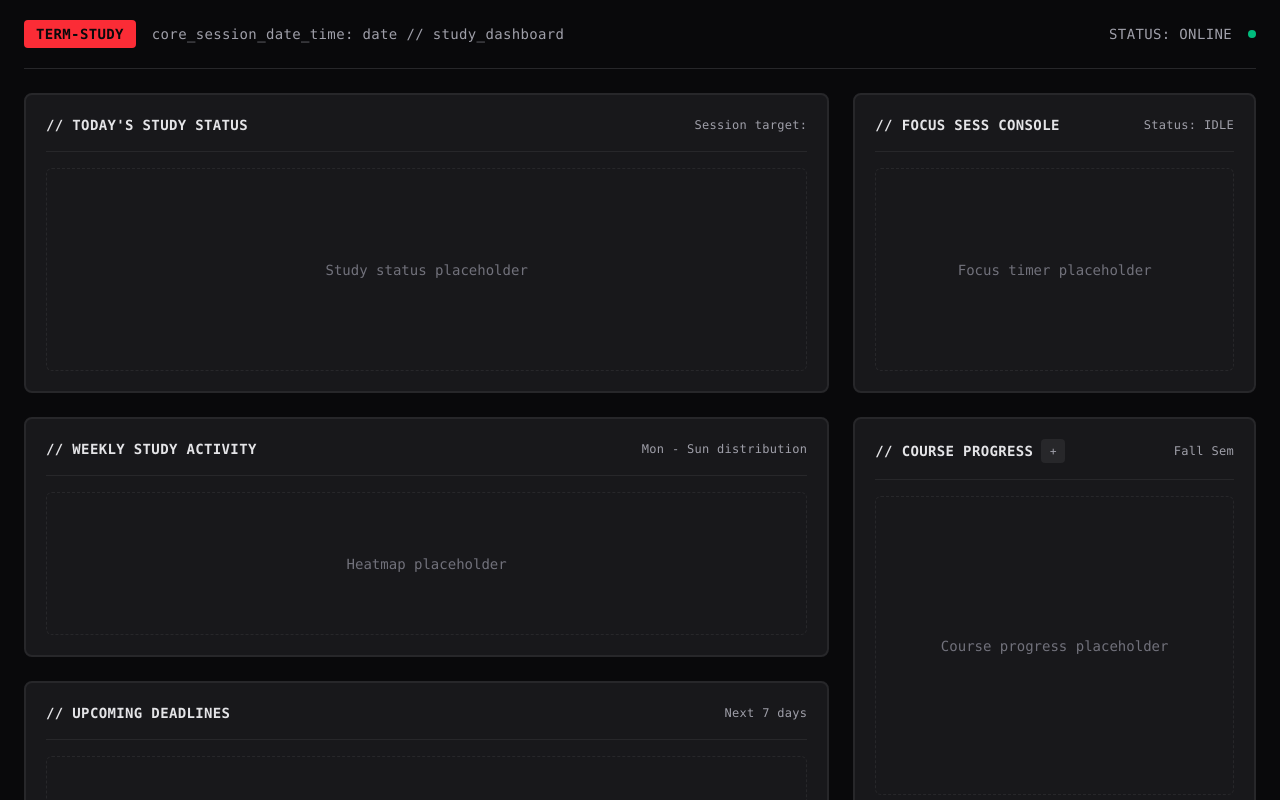
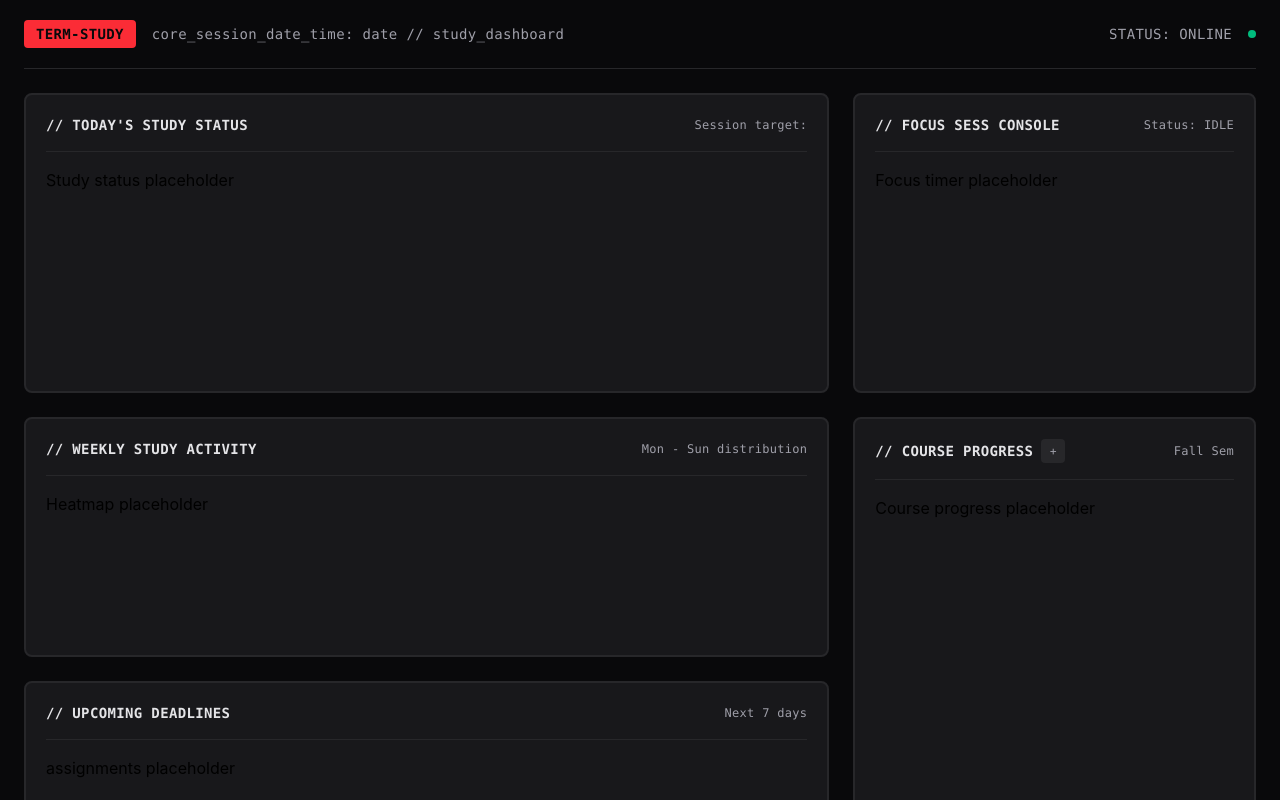
Before and after one commit to Davidhub907/productivity-dashboard, a React (Vite) app: page / in a window 1280 px wide. Shown: the top 800 px of the page. Built offline with nearby package versions, Linux system fonts and the light colour scheme.

Commit message:
Removed the placeholder

```diff
--- a/src/components/dashboard/DashboardPanel.jsx
+++ b/src/components/dashboard/DashboardPanel.jsx
@@ -16,9 +16,7 @@ function DashboardPanel({ title, subtitle, children, className = '', onHeaderAct
         {subtitle && <span className="font-mono text-xs tracking-wide text-zinc-400">{subtitle}</span>}
       </div>
 
-      <div className="flex flex-1 items-center justify-center rounded-md border border-dashed border-zinc-800 font-mono text-sm text-zinc-500">
-        {children}
-      </div>
+      <div className="flex-1">{children}</div>
     </section>
   );
 }
```
